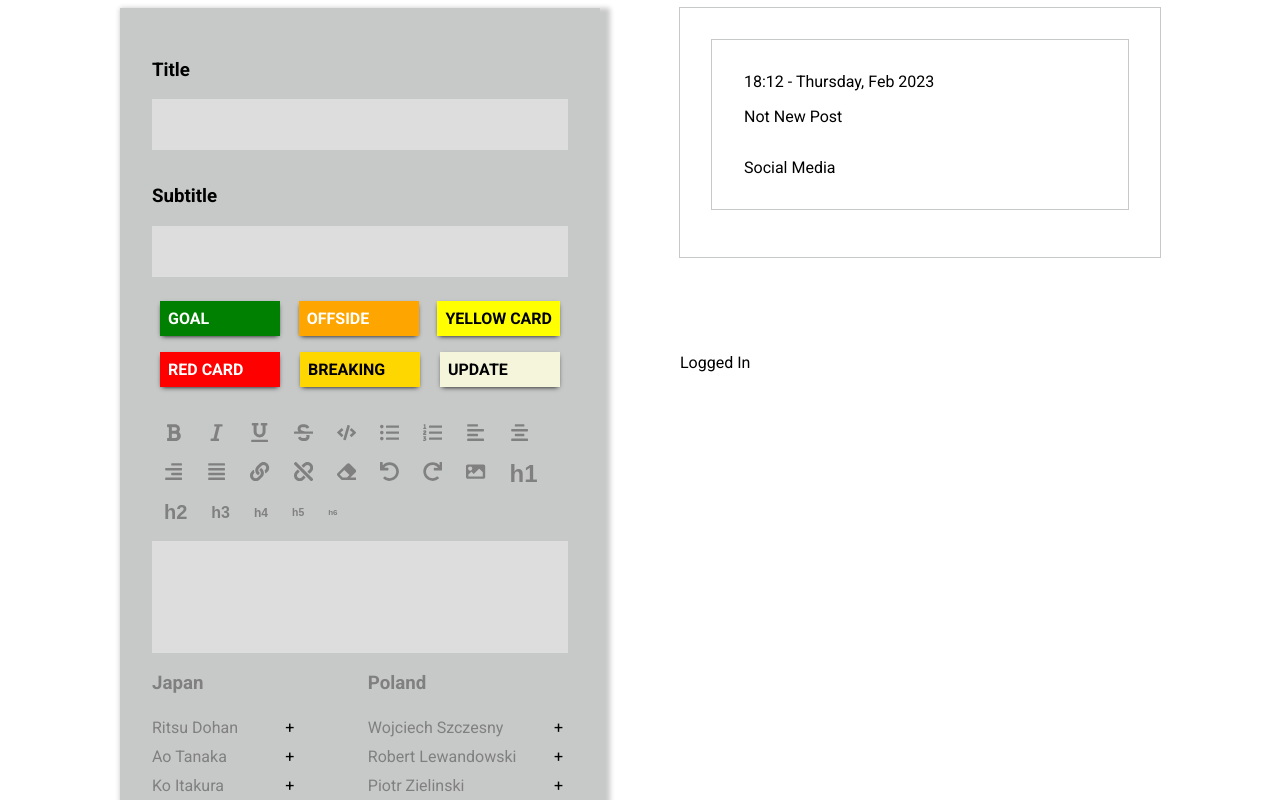
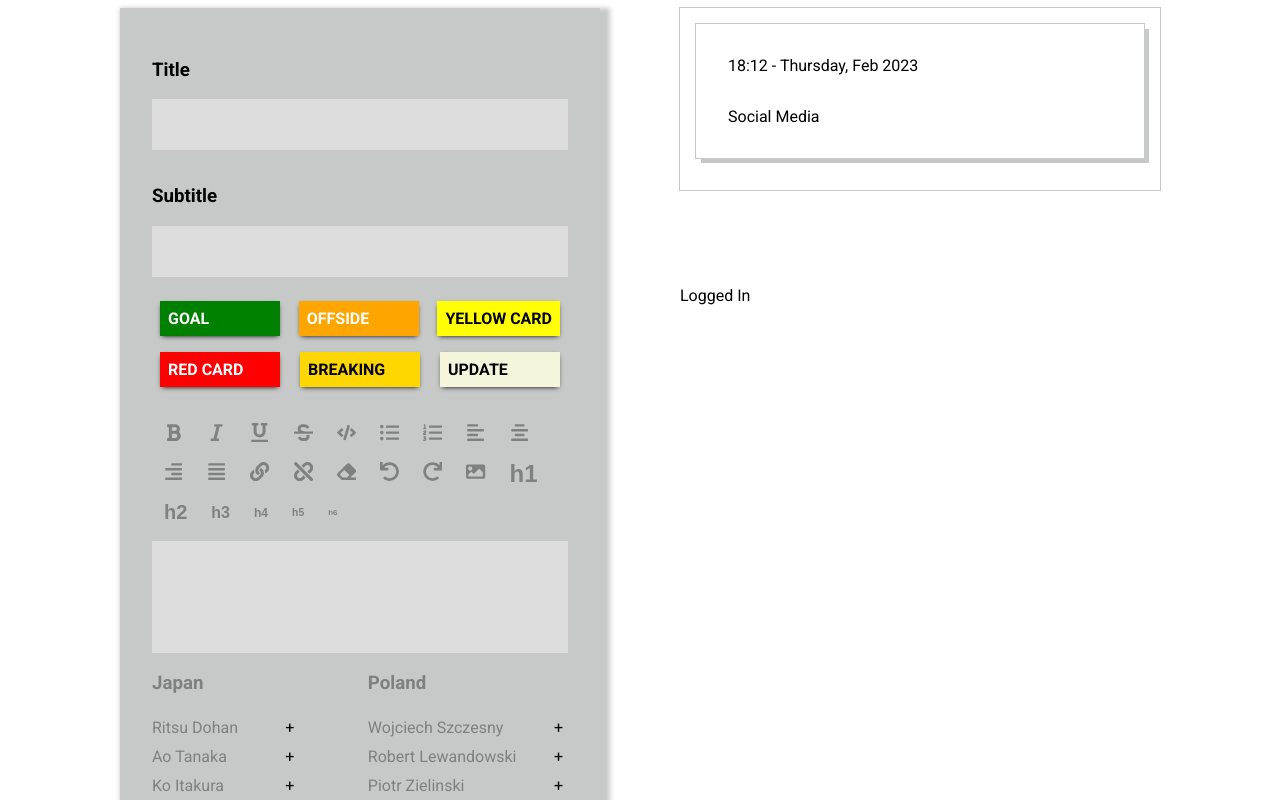
Before and after one commit to xScottishKrissx/live-text-redux, a React (Create React App) app: page / in a window 1280 px wide. Shown: the top 800 px of the page. Built offline with nearby package versions, Linux system fonts and the light colour scheme.

Commit message:
0.9.7 - Added animation to new posts

```diff
--- a/src/components/Post/post.css
+++ b/src/components/Post/post.css
@@ -1,8 +1,8 @@
 .post-item{
-    /* outline: 1px solid var(--backgroundColour); */
-    /* box-shadow: 5px 5px 0px 0px var(--backgroundColour); */
+    outline: 1px solid var(--backgroundColour);
+    box-shadow: 5px 5px 0px 0px var(--backgroundColour);
     color: black;
-    padding: 1rem;
+    /* padding: 1rem; */
     margin-bottom: 1rem;
 
 
@@ -14,24 +14,25 @@
 }
 
 .newPost{
-
+    /* background-color: red; */
+    /* border-bottom: 10px solid lightgreen; */
     overflow: hidden;
-    animation: newItemAni 3s;
+    animation: newItemAni 10s;
     /* animation-fill-mode: forwards; */
     animation-fill-mode: both;
 }
 @keyframes newItemAni {
     0%{
-        /* opacity: 0; */
-        height: 0 ;
-        background-color: red;
-        /* transform: translateY(-100px); */
+        max-height: 0 ;
+        outline: 1px solid #7aff00;
+        box-shadow: 5px 5px 0px 0px #7aff00;
     }
     100%{
-        /* opacity: 1; */
-        height: 360px ;
-        background-color: white;
-        /* transform: translateY(0); */
+        max-height: 2000px;
+        /* border-bottom: 10px solid white;      */
+
+        outline: 1px solid var(--backgroundColour);
+        box-shadow: 5px 5px 0px 0px var(--backgroundColour);
     }
 }
 
@@ -77,6 +78,37 @@
     margin: 0;
 }
 
+.post-item-new-post-indicator{
+    /* outline: 1px solid red; */
+    position: absolute;
+    /* padding: 5px; */
+    /* margin: ; */
+    color: black;
+    border-bottom: 5px solid #5aff5a;
+    animation: test 50s;
+    animation-fill-mode: forwards;
+
+}
+
+@keyframes test {
+    0%{
+        transform: translateX(0px);
+    }
+    90%{
+        transform: translateX(0px);
+        opacity: 1;
+    }
+    92%{
+        opacity: 0;
+    }
+    100%{
+        transform: translateX(100px);
+        opacity: 0;
+    }
+}
+
+
+
 .Goal{
     box-shadow: 5px 5px 0px 0px green;
     /* background-color: green; */
@@ -109,6 +141,7 @@
     outline: 1px solid var(--backgroundColour);
     /* outline: 1px solid red; */
     padding: 2rem;
+    position: relative;
 }
 
 .post-item-container-editMode{
--- a/src/components/Post/post.js
+++ b/src/components/Post/post.js
@@ -47,7 +47,7 @@ export default function Post({title, subtitle, body, type, id, timestamp, hidden
 
         <div key={id} className={ `${editMode ? "post-item-container-editMode" : "post-item-container" }` } >
         <div className='post-item-time-stamp'> {formatTimestamp} </div>
-        {checkNewPost ? <p>New Post</p> : <p>Not New Post</p>}
+
         {editMode ?
 
             <EditTiptap
@@ -87,6 +87,7 @@ export default function Post({title, subtitle, body, type, id, timestamp, hidden
             </>
         }
         <div>Social Media</div>
+        {checkNewPost ? <div className='post-item-new-post-indicator'>New</div> : null }
         </div>
     )
 }
```
Also changed, not shown: 1 other file (tests, documents, lock files or other folders).
